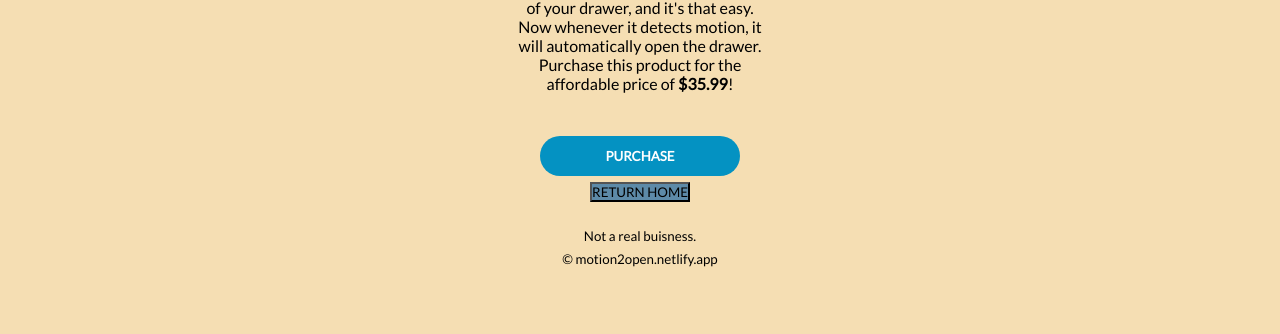
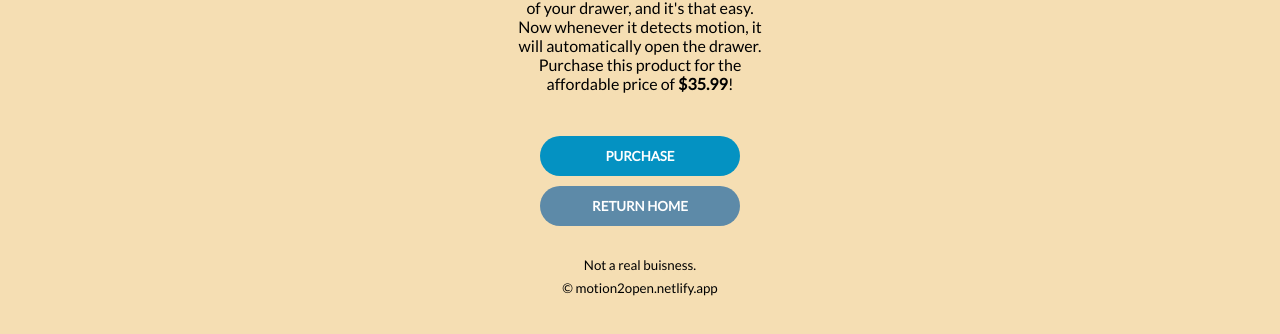
Before and after one commit to maxsspot/sldijfalskd, a plain HTML site: page auto-drawer.html in a window 1280 px wide. Shown: the part 174-508 px from the top of the page. Drawn offline with Linux system fonts and the light colour scheme.

Commit message:
Update auto-drawer.html

```diff
--- a/auto-drawer.html
+++ b/auto-drawer.html
@@ -67,7 +67,7 @@ p {
     width:100%;
 }
 
-#purchase {
+#purchase, #cancel {
     width:200px;
     height:40px;
     border-radius:50px;
```
